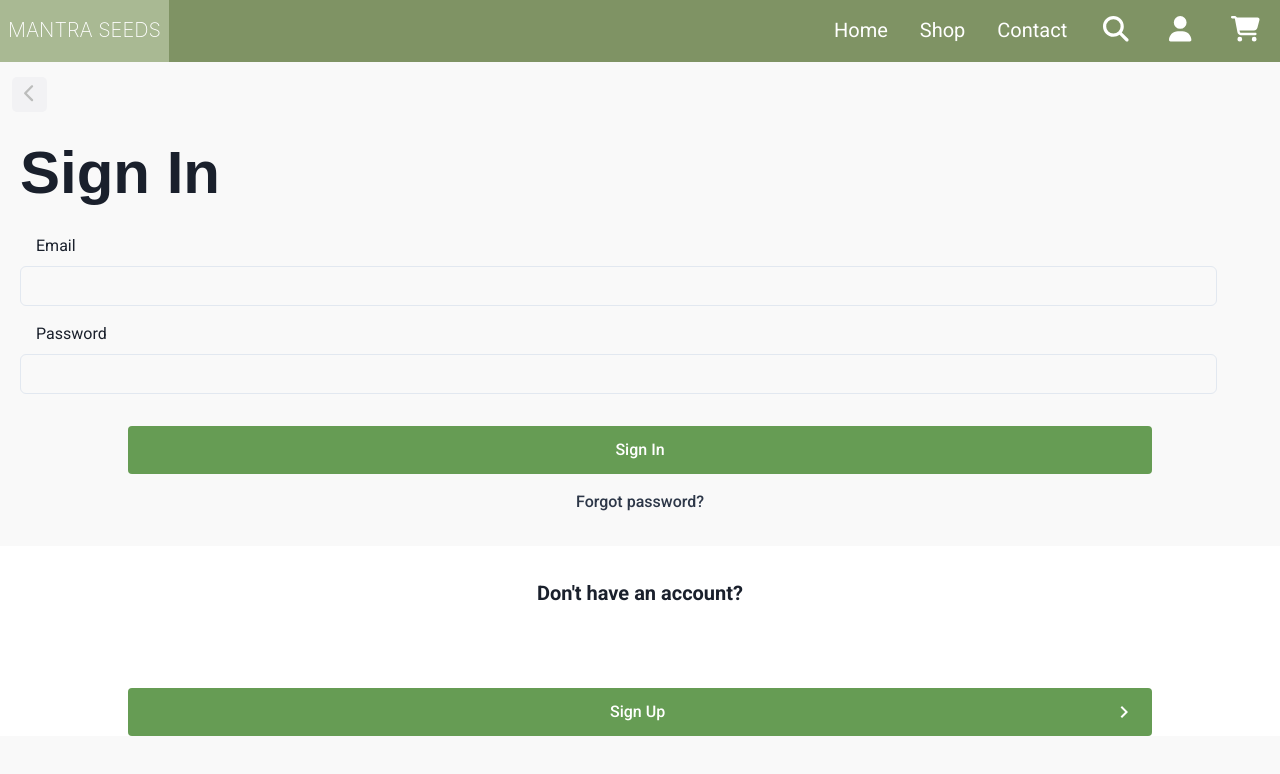
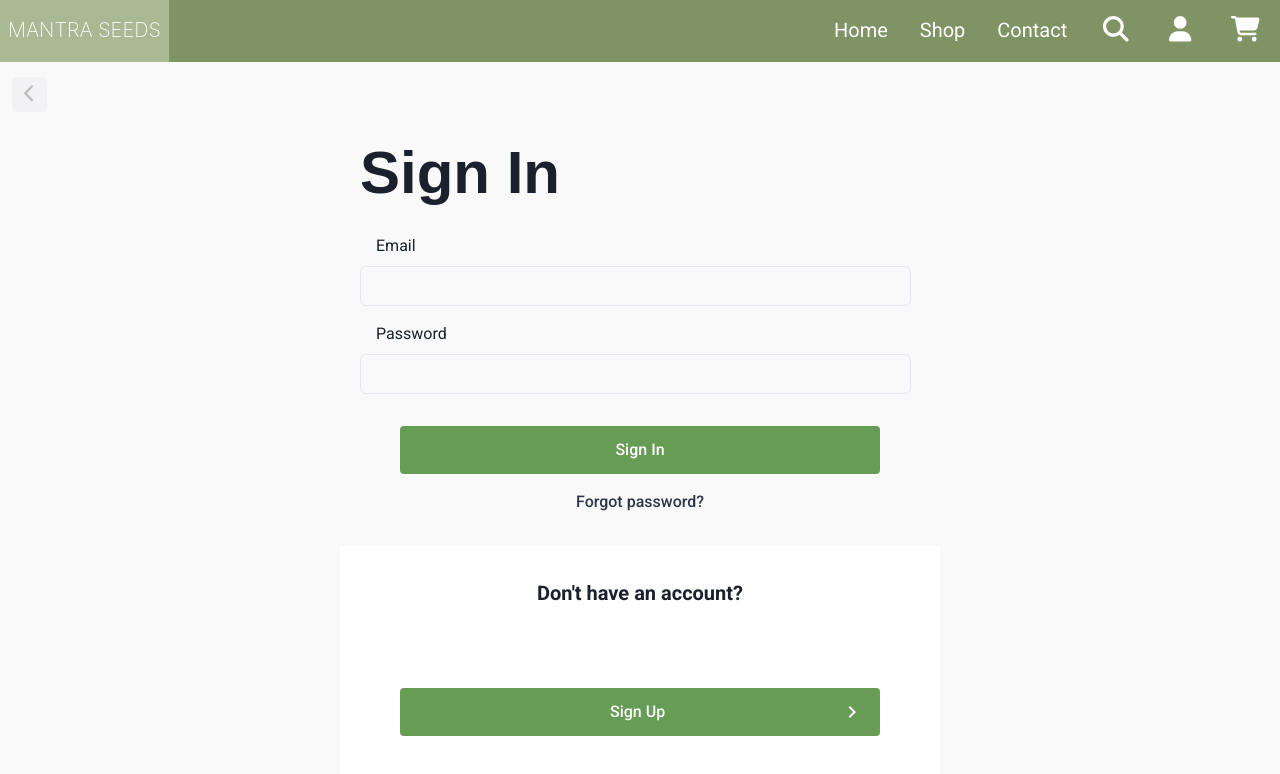
Before and after one commit to EricJamesCrow/mantra-seeds, a React (Create React App) app in the folder frontend/: page /login in a window 1280 px wide. Shown: the top 774 px of the page. Built offline with nearby package versions, Linux system fonts and the light colour scheme; no server answers.

Commit message:
update css

```diff
--- a/frontend/src/pages/login/Login.css
+++ b/frontend/src/pages/login/Login.css
@@ -1,5 +1,12 @@
 .login-container {
     background: #F9F9F9;
+    padding: 1rem 0;
+    padding-bottom: 0;
+}
+
+.login-wrapper {
+    max-width: 600px;
+    margin: 0 auto;
 }
 
 .login-container .login-fields-container {
@@ -67,6 +74,7 @@
     flex-direction: column;
     align-items: center;
     background: #FFFFFF;
+    min-height: 39vh;
 }
 
 .alternative-link-container h1 {
--- a/frontend/src/pages/login/Login.js
+++ b/frontend/src/pages/login/Login.js
@@ -29,7 +29,7 @@ export default function Login() {
 }
 
   return (
-    <div className="login-container admin-orders-details-page-container">
+    <div className="login-container">
       <button className="details-page-btn" onClick={() => navigate(-1)}>
         <FontAwesomeIcon
           icon={faChevronLeft}
@@ -39,6 +39,7 @@ export default function Login() {
               cursor: "pointer"}}
           />
       </button>
+        <div className="login-wrapper">
         <form onSubmit={handleSubmit}>
         <div className="login-fields-container">
           <h1>Sign In</h1>
@@ -73,5 +74,6 @@ export default function Login() {
               </Link>
         </div>
       </div>
+    </div>
   )
 }
--- a/frontend/src/pages/signup/Signup.js
+++ b/frontend/src/pages/signup/Signup.js
@@ -29,7 +29,7 @@ export default function Signup() {
 }
 
   return (
-    <div className="login-container admin-orders-details-page-container">
+    <div className="login-container">
       <button className="details-page-btn" onClick={() => navigate(-1)}>
         <FontAwesomeIcon
           icon={faChevronLeft}
@@ -39,6 +39,7 @@ export default function Signup() {
               cursor: "pointer"}}
           />
       </button>
+      <div className="login-wrapper">
         <form onSubmit={handleSubmit}>
         <div className="login-fields-container">
           <h1>Sign Up</h1>
@@ -73,5 +74,6 @@ export default function Signup() {
               </Link>
         </div>
         </div>
+    </div>
   )
 }
```
Lines whose indentation alone changed are shown as unchanged.
